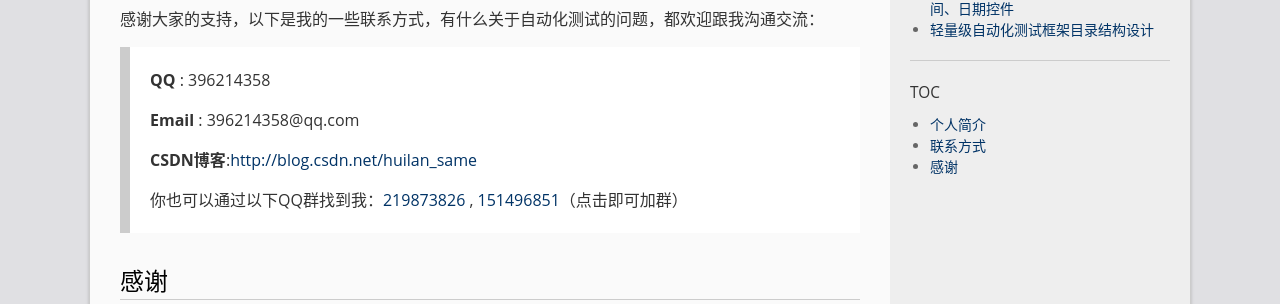
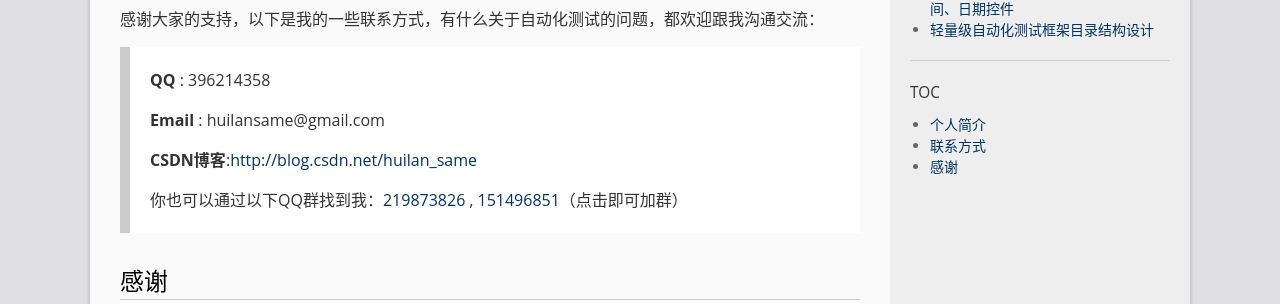
Before and after one commit to huilansame/huilansame.github.io, a Jekyll site: the page built from about.md, in a window 1280 px wide. Shown: the part 555-859 px from the top of the page. Built offline with Jekyll 4.4.1, drawn with Linux system fonts in a browser that asks for light colours.

Commit message:
修改email

```diff
--- a/about.md
+++ b/about.md
@@ -22,7 +22,7 @@ nocomments: true
 
 > **QQ** : 396214358
 >
-> **Email** : 396214358@qq.com
+> **Email** : huilansame@gmail.com
 >
 > **CSDN博客**:[http://blog.csdn.net/huilan_same](http://blog.csdn.net/huilan_same)
 >
```
